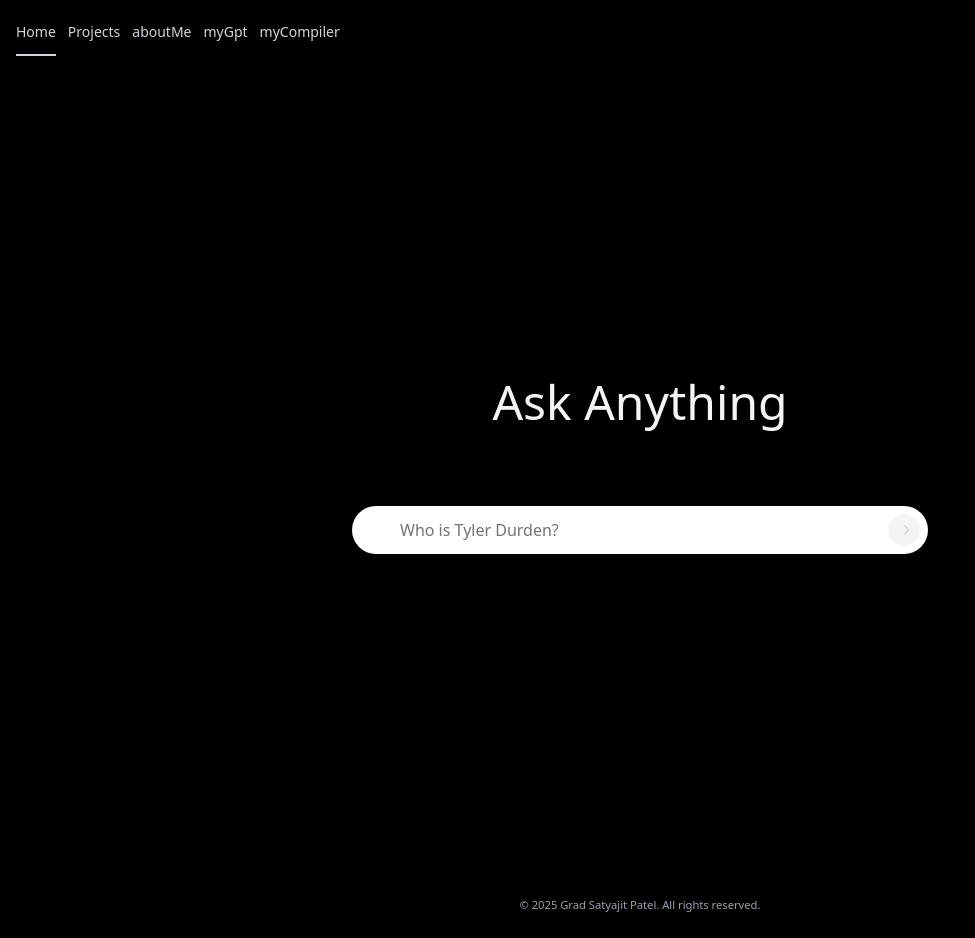
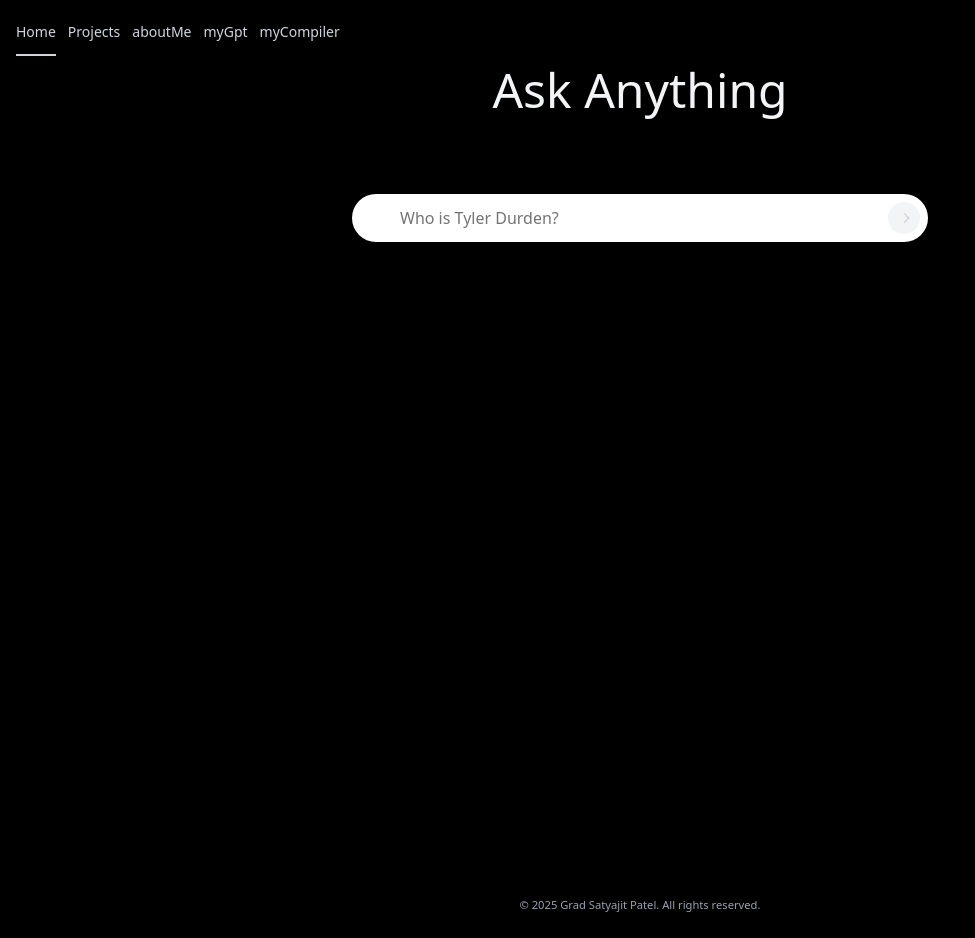
Before and after one commit to satyajit-patel/MyPortfolio, a React (Vite) app in the folder frontend/: page /gpt in a window 1280 px wide. Shown: the whole page, without its empty margins (0-975 px from the left). Built offline with nearby package versions, Linux system fonts and the light colour scheme; no server answers.

Commit message:
bug fix 5

```diff
--- a/frontend/src/components/card/TextRevealCardPreview.jsx
+++ b/frontend/src/components/card/TextRevealCardPreview.jsx
@@ -9,7 +9,7 @@ import {FlipWordsDemo} from "../wordFlip/FlipWordsDemo";
 export function TextRevealCardPreview() {
   return (
     (
-    <div className="bg-black">
+    <div className="bg-black h-screen">
       <FlipWordsDemo />
       <div
         className="flex items-center justify-center bg-black h-[40rem] w-full">
--- a/frontend/src/components/placeholders/PlaceholdersAndVanishInputDemo.jsx
+++ b/frontend/src/components/placeholders/PlaceholdersAndVanishInputDemo.jsx
@@ -64,7 +64,7 @@ export function PlaceholdersAndVanishInputDemo() {
   };
 
   return (
-    <div className="h-screen flex flex-col justify-center px-4 bg-black">
+    <div className="h-screen flex flex-col items-center px-4 bg-black">
       <h2 className="mb-10 sm:mb-20 text-xl text-center sm:text-5xl dark:text-white text-gray-100">
         Ask Anything
       </h2>
```
